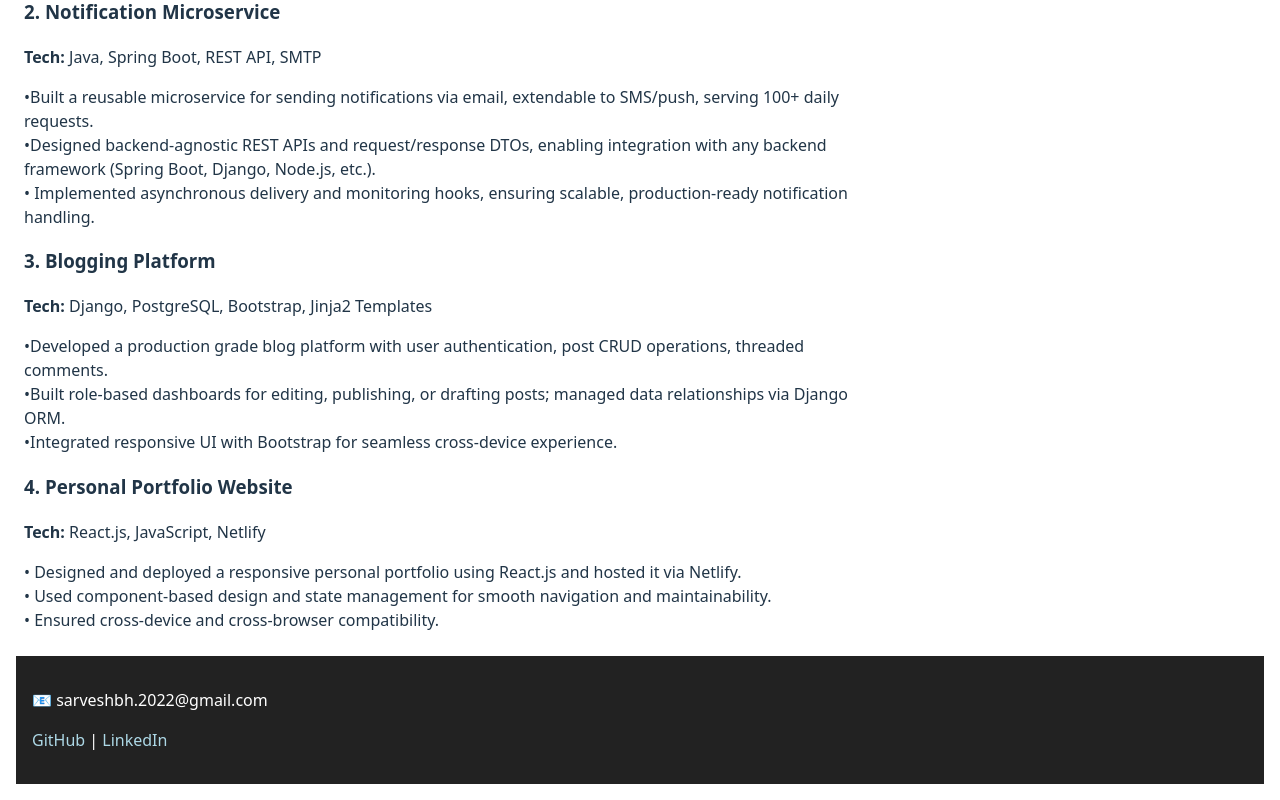
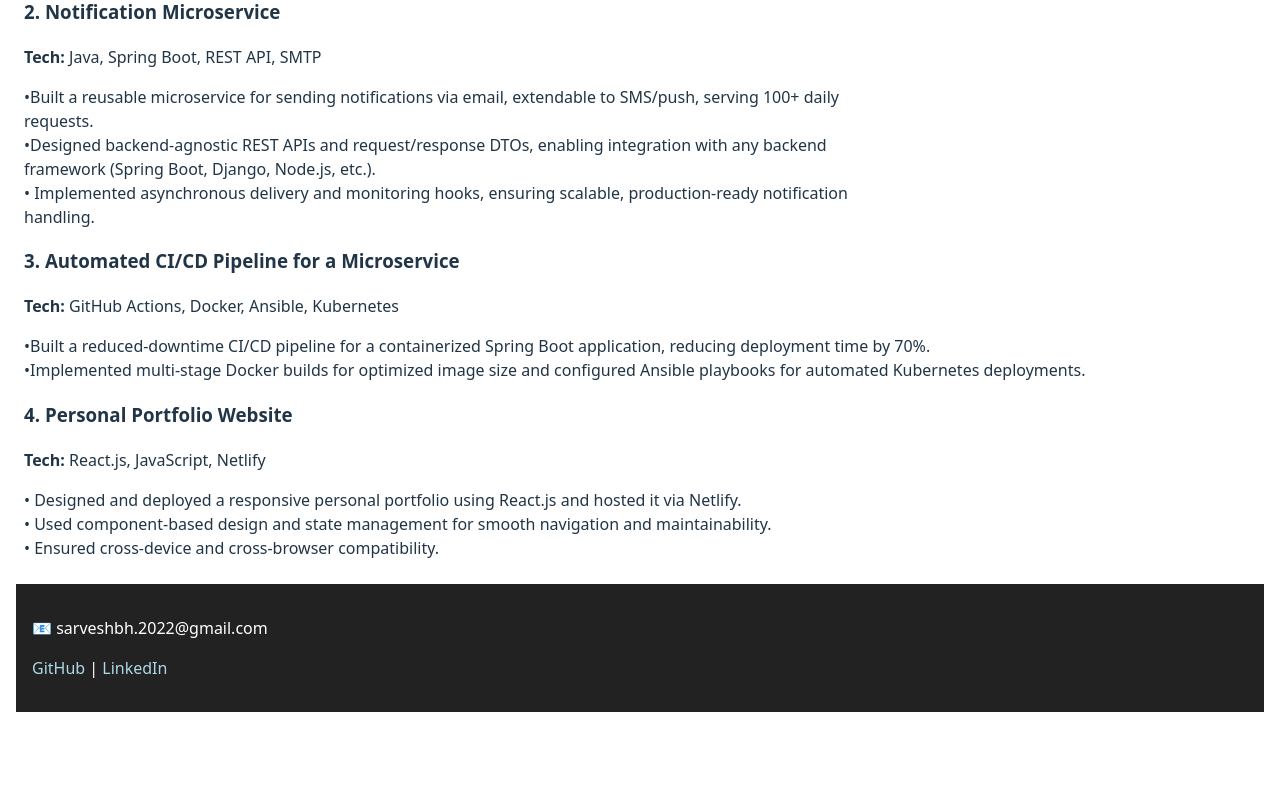
Before and after one commit to sarv-projects/sarvesh-portfolio, a React (Vite) app: page / in a window 1280 px wide. Shown: the part 836-1636 px from the top of the page. After the commit the page ends 1564 px from the top, so only its background shows below. Built offline with nearby package versions, Linux system fonts and the light colour scheme.

Commit message:
Update Projects.jsx

```diff
--- a/src/components/Projects.jsx
+++ b/src/components/Projects.jsx
@@ -23,14 +23,11 @@ handling.
 `.trim()
   },
   {
-    title: "3. Blogging Platform",
-    tech: "Django, PostgreSQL, Bootstrap, Jinja2 Templates",
+    title: "3. Automated CI/CD Pipeline for a Microservice",
+    tech: "GitHub Actions, Docker, Ansible, Kubernetes",
     description: `
-•Developed a production grade blog platform with user authentication, post CRUD operations, threaded
-comments.
-•Built role-based dashboards for editing, publishing, or drafting posts; managed data relationships via Django
-ORM.
-•Integrated responsive UI with Bootstrap for seamless cross-device experience.
+•Built a reduced-downtime CI/CD pipeline for a containerized Spring Boot application, reducing deployment time by 70%.
+•Implemented multi-stage Docker builds for optimized image size and configured Ansible playbooks for automated Kubernetes deployments.
 `.trim()
   },
   {
```
